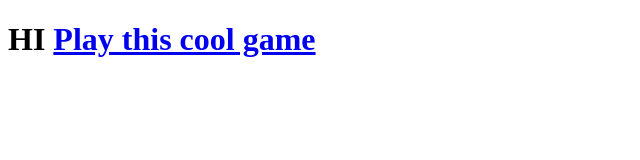
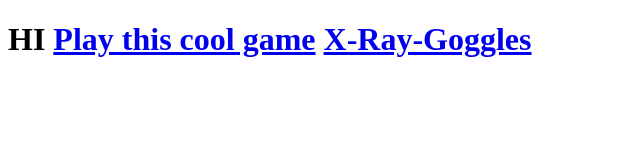
Before and after one commit to FireDasher/firedasher.github.io, a plain HTML site: page index.html in a window 1280 px wide. Shown: the whole page, without its empty margins (0-640 px from the left). Drawn offline with Linux system fonts and the light colour scheme.

Commit message:
added x-ray-goggles

```diff
--- a/index.html
+++ b/index.html
@@ -6,5 +6,8 @@
   <h1>
     HI
     <a href='game.html'>Play this cool game</a>
+    <a href='javascript:(function () {var script=document.createElement('script');script.src='https://x-ray-goggles.mouse.org/webxray.js';script.className='webxray';script.setAttribute('data-lang','en-US');script.setAttribute('data-baseuri','https://x-ray-goggles.mouse.org');document.body.appendChild(script);}())'>
+      X-Ray-Goggles
+    </a>
   </h1>
 </body>
```
